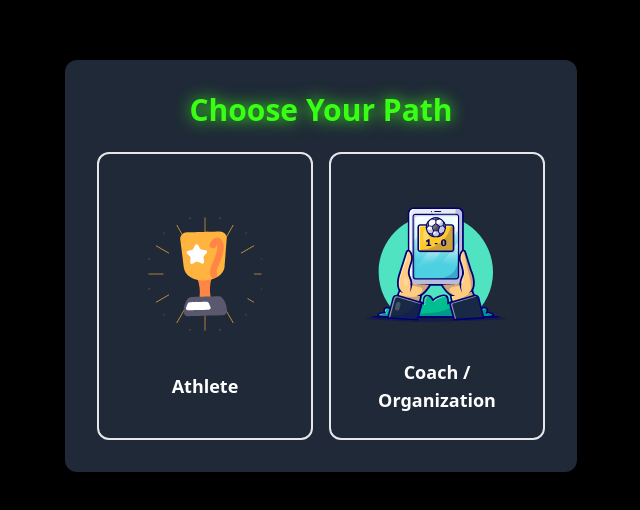
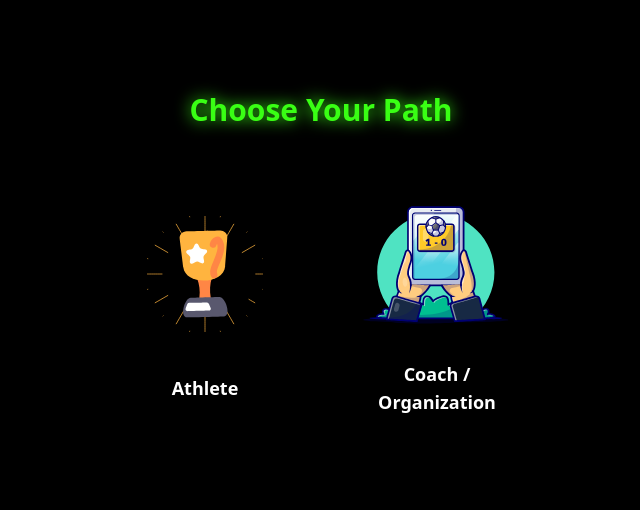
Before and after one commit to elyashium/athlete-connect, a React (Vite) app: page /onboarding in a window 1280 px wide. Shown: the part 134-644 px from the top of the page, without its empty margins (319-959 px from the left). Built offline with nearby package versions, Linux system fonts and the light colour scheme.

Commit message:
Update OnboardingForm.tsx

```diff
--- a/src/components/OnboardingForm.tsx
+++ b/src/components/OnboardingForm.tsx
@@ -108,7 +108,7 @@ export default function OnboardingForm() {
 
   return (
     <div className="min-h-screen flex items-center justify-center bg-black text-white px-6">
-      <div className="max-w-lg w-full bg-gray-800 p-8 rounded-xl shadow-lg">
+      <div className="max-w-lg w-full p-8 shadow-lg">
         {step === 1 ? (
           <div className="space-y-6 text-center">
             <h2 className="text-3xl font-bold neon-text">Choose Your Path</h2>
@@ -120,7 +120,7 @@ export default function OnboardingForm() {
                   setUserType('athlete');
                   setStep(2);
                 }}
-                className="p-6 rounded-xl border-2 hover:bg-gray-700 transition-all duration-300"
+                className="p-6 rounded-xl hover:bg-gray-700 transition-all duration-300"
               >
                 <div className='w-18 h-18 mx-auto mb-4'>
                   <Lottie animationData={trophy} loop={true} />
@@ -132,7 +132,7 @@ export default function OnboardingForm() {
                   setUserType('organization');
                   setStep(2);
                 }}
-                className="p-6 rounded-xl border-2 hover:bg-gray-700 transition-all duration-300"
+                className="p-6 rounded-xl hover:bg-gray-700 transition-all duration-300"
               >
                 <div className='w-18 h-18 mx-auto mb-4'>
                   <Lottie animationData={coach} loop={true} />
```
